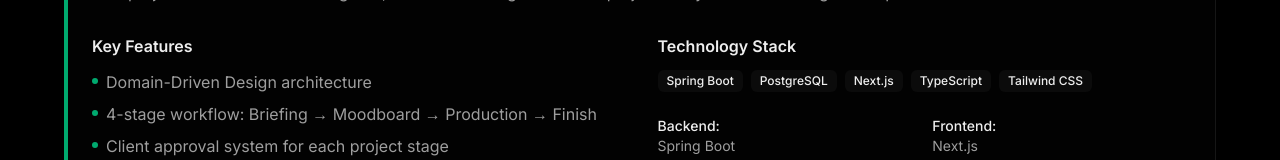
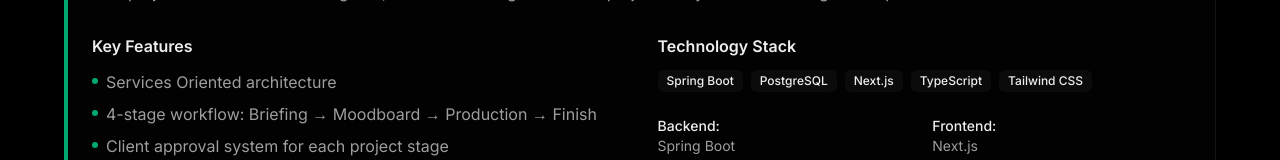
Before and after one commit to BrenoFar/portfolio-frontend, a Next.js app: page / in a window 1280 px wide. Shown: the part 1784-1944 px from the top of the page. Built offline with nearby package versions, Linux system fonts and the light colour scheme.

Commit message:
feat: atualizar deska nas features

```diff
--- a/components/project-showcase.tsx
+++ b/components/project-showcase.tsx
@@ -14,7 +14,7 @@ export function ProjectShowcase() {
       backend: "Spring Boot",
       frontend: "Next.js",
       features: [
-        "Domain-Driven Design architecture",
+        "Services Oriented architecture",
         "4-stage workflow: Briefing → Moodboard → Production → Finish",
         "Client approval system for each project stage",
         "Real-time project status tracking and logs",
```
